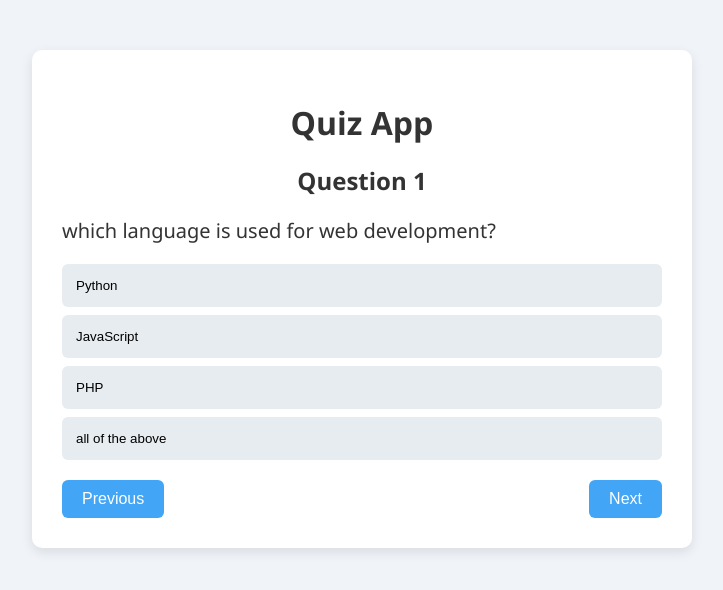
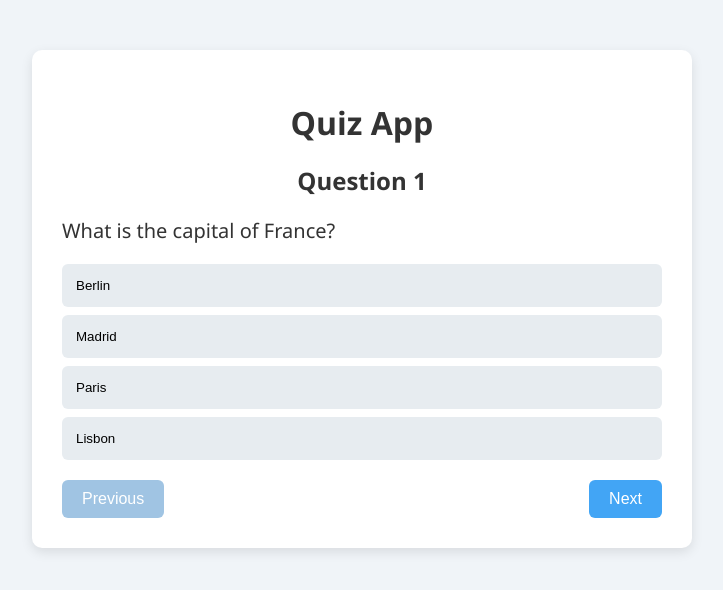
Before and after one commit to pukulu-debulger/Quiz-app, a React (Vite) app: page / in a window 1280 px wide. Shown: the top 590 px of the page, without its empty margins (278-1001 px from the left). Built offline with nearby package versions, Linux system fonts and the light colour scheme.

Commit message:
adding functions that will control the user not to go to next if all question are over and no go to previous if in question 1

```diff
--- a/src/componets/Quiz.jsx
+++ b/src/componets/Quiz.jsx
@@ -28,13 +28,29 @@ function Quiz() {
 
      const [userAnswers, setUserAnswers] = useState(initialAnswers);
 
-     const [currentQuestion, setCurrentQuestion] = useState(3);
+     const [currentQuestion, setCurrentQuestion] = useState(0);
 
-     function handleSelectOption(option) {}
+     function handleSelectOption(option) {
+            const newUserAnswers = [...userAnswers];
+            newUserAnswers[currentQuestion] = option;
+            setUserAnswers(newUserAnswers);
+     }
+
+     function goToNextQuestion() {
+            if (currentQuestion < questions.length - 1) {
+                setCurrentQuestion(currentQuestion + 1);
+            }
+     }
+
+     function goToPreviousQuestion() {
+            if (currentQuestion > 0) {
+                setCurrentQuestion(currentQuestion - 1);
+            }
+      }
 
     return (
         <div>
-            <h2>Question 1</h2>
+            <h2>Question {currentQuestion + 1}</h2>
             <p className="question">{questions[currentQuestion].question}</p>
 
             {questions[currentQuestion].Options.map((option) => (
@@ -44,8 +60,8 @@ function Quiz() {
             ))}
 
             <div className="nav-buttons">
-                <button>Previous</button>
-                <button>Next</button>
+                <button onClick={goToPreviousQuestion} disabled={currentQuestion === 0}>Previous</button>
+                <button onClick={goToNextQuestion} disabled={currentQuestion === questions.length - 1}>Next</button>
             </div>
         </div>
     );
```
